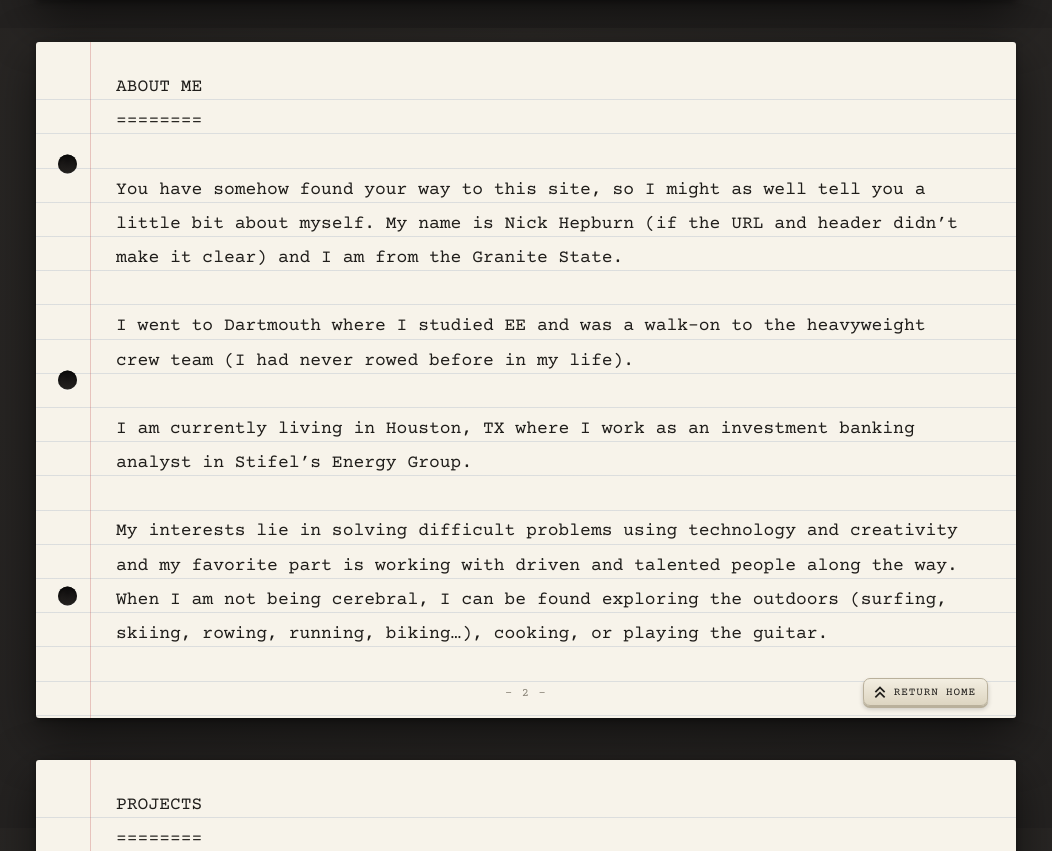
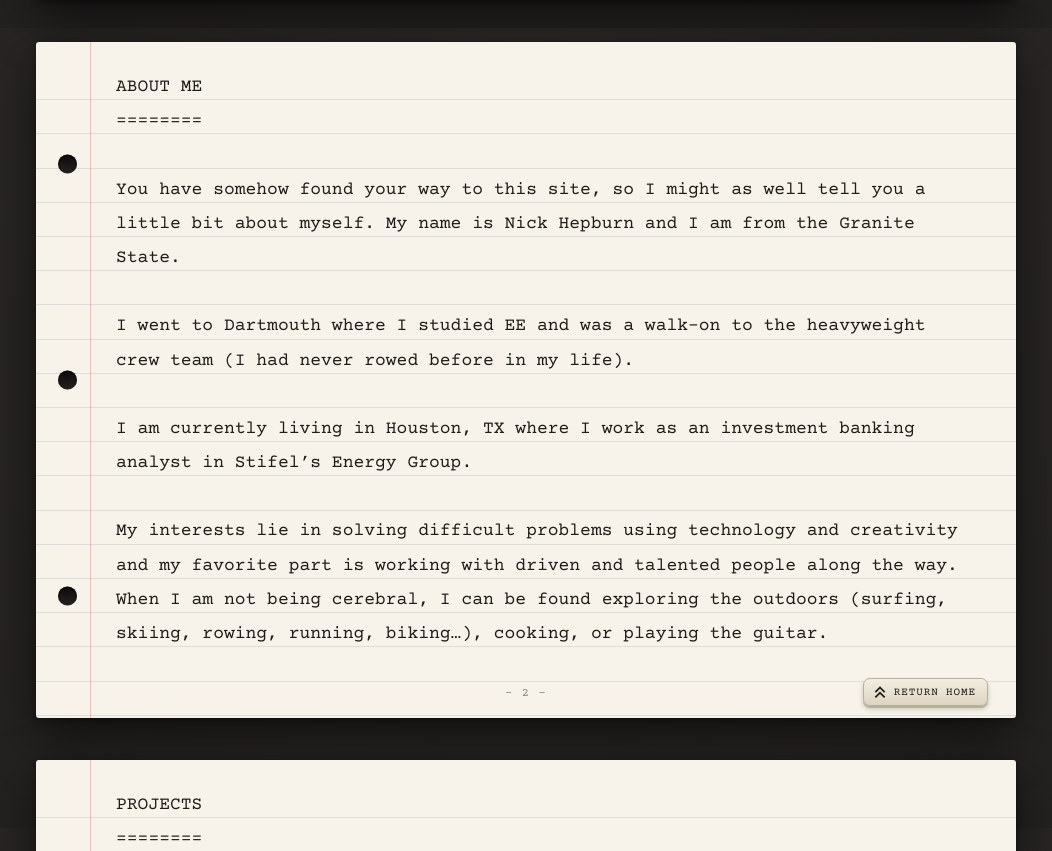
Before and after one commit to nickhepburn/heppy-site, a plain HTML site: page nick-hepburn-site/index.html in a window 1280 px wide. Shown: the part 772-1623 px from the top of the page, without its empty margins (114-1166 px from the left). Drawn offline with nearby package versions, Linux system fonts and the light colour scheme.

Commit message:
Remove redundant phrase in about me section

```diff
--- a/nick-hepburn-site/index.html
+++ b/nick-hepburn-site/index.html
@@ -395,7 +395,7 @@
       "ABOUT ME",
       "========",
       "",
-      "You have somehow found your way to this site, so I might as well tell you a little bit about myself. My name is Nick Hepburn (if the URL and header didn’t make it clear) and I am from the Granite State.",
+      "You have somehow found your way to this site, so I might as well tell you a little bit about myself. My name is Nick Hepburn and I am from the Granite State.",
       "",
       "I went to Dartmouth where I studied EE and was a walk-on to the heavyweight crew team (I had never rowed before in my life).",
       "",
```
